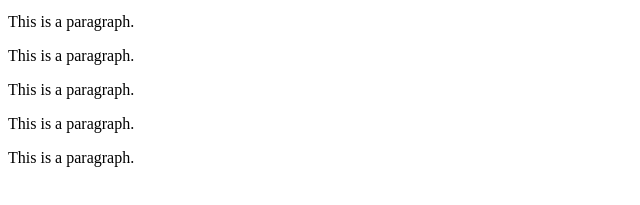
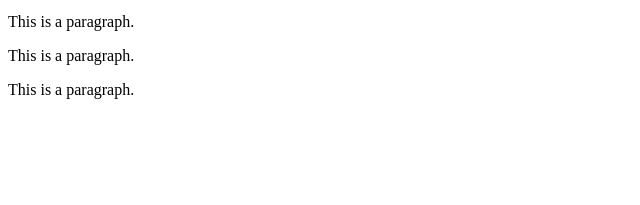
Before and after one commit to GuestUser001/gitExample, a plain HTML site: page index.htm in a window 1280 px wide. Shown: the part 101-306 px from the top of the page, without its empty margins (0-640 px from the left). Drawn offline with Linux system fonts and the light colour scheme.

Commit message:
remove 2 para

```diff
--- a/index.htm
+++ b/index.htm
@@ -8,10 +8,8 @@
 <h1>This is a Heading</h1>
 <p>This is a paragraph.</p>
 <p>This is a paragraph.</p>
-  <p>This is a paragraph.</p>
-  <p>This is a paragraph.</p>
-  <p>This is a paragraph.</p>
-  <p>This is a paragraph.</p>
+<p>This is a paragraph.</p>
+<p>This is a paragraph.</p>
 
 
 </body>
```
